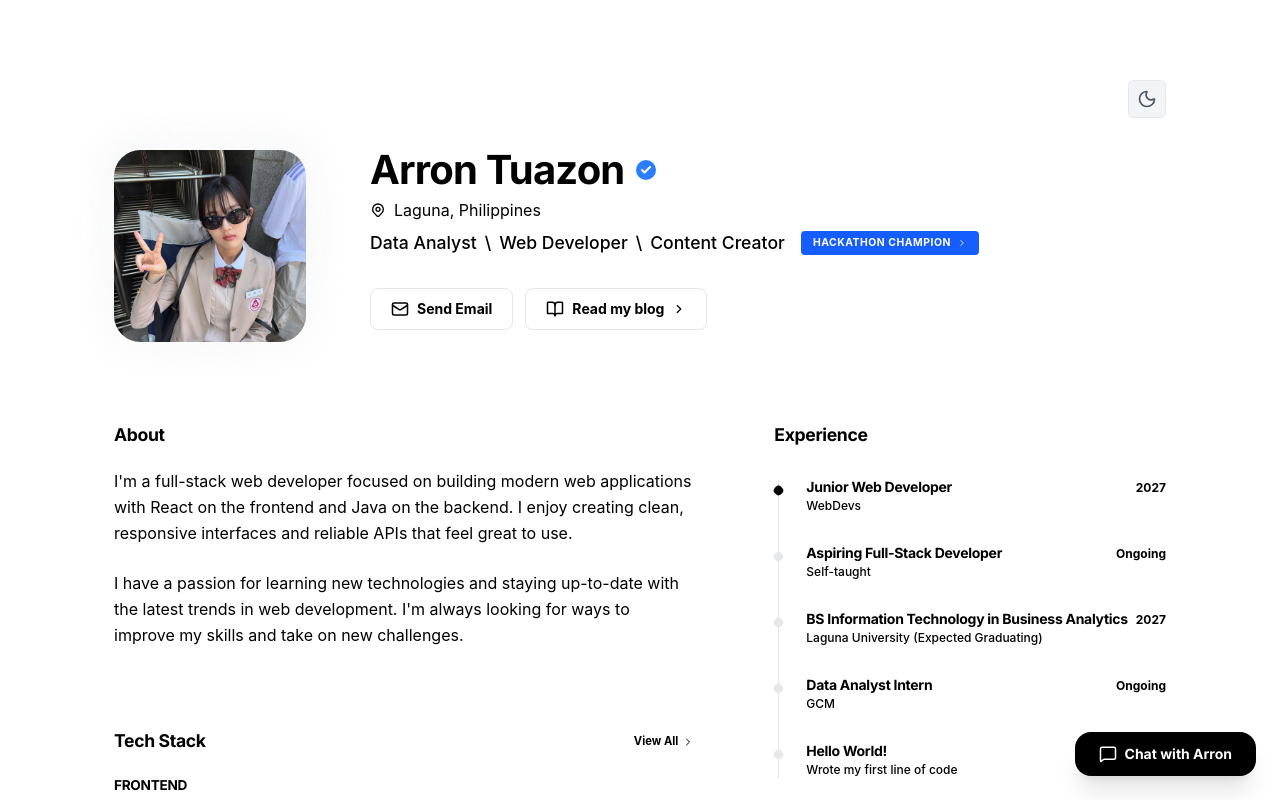
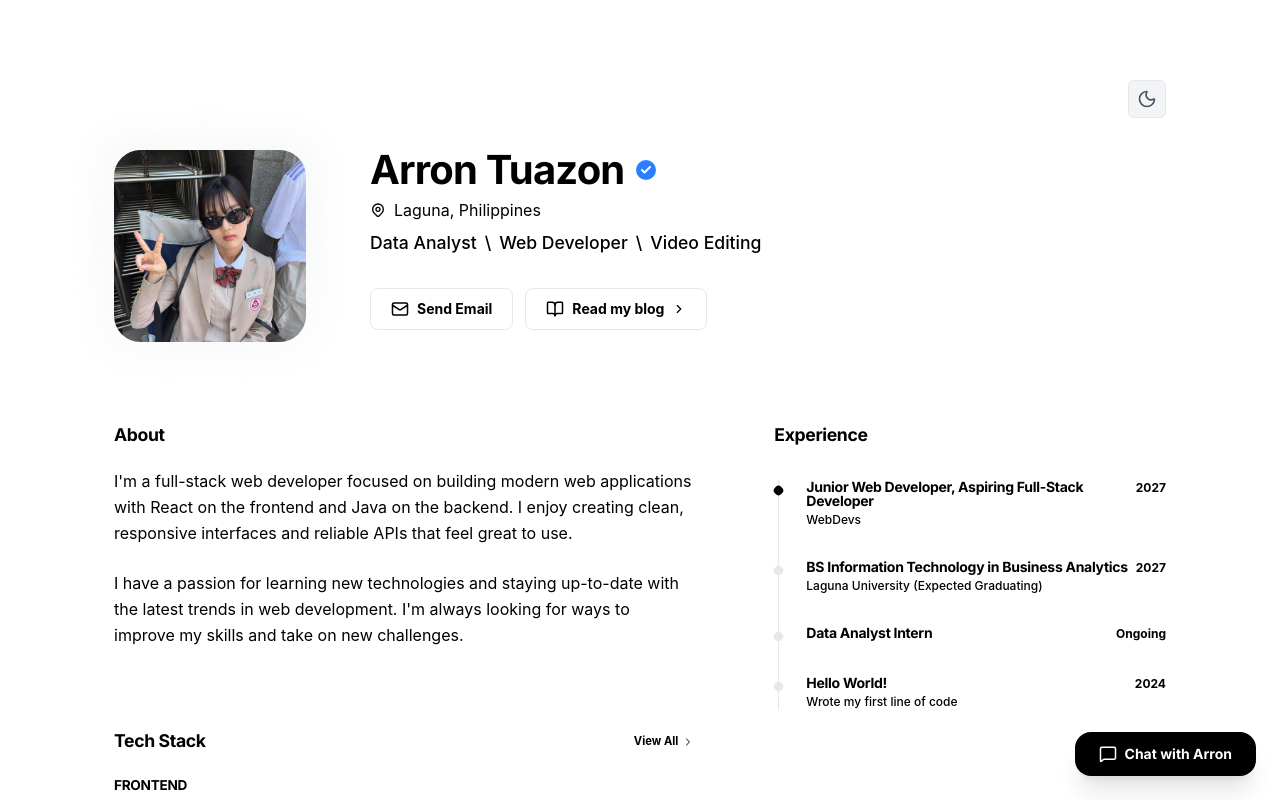
Before and after one commit to arrontuazon60892-cyber/portfolio-repo, a React (Vite) app: page / in a window 1280 px wide. Shown: the top 800 px of the page. Built offline with nearby package versions, Linux system fonts and the light colour scheme.

Commit message:
def nila mb

```diff
--- a/src/App.jsx
+++ b/src/App.jsx
@@ -63,22 +63,17 @@ function App() {
               <span>\</span>
               <span>Web Developer</span>
               <span>\</span>
-              <span>Content Creator</span>
-
-              <div className="ml-2 py-1 px-3 rounded bg-blue-600 text-white text-[0.65rem] font-bold uppercase tracking-wider flex items-center gap-1.5">
-                Hackathon Champion
-                <ChevronRight size={10} />
-              </div>
+              <span>Video Editing</span>
             </div>
 
             <div className="flex flex-wrap gap-3">
-              <button className={cn(
+              <a href="mailto:arrontuazon60892@gmail.com" className={cn(
                 "flex items-center gap-2 px-5 py-2.5 rounded-lg border font-bold text-sm transition-all",
                 isDark ? "border-gray-800 hover:bg-gray-900" : "border-gray-200 hover:bg-gray-50"
               )}>
                 <Mail size={18} />
                 Send Email
-              </button>
+              </a>
               <button className={cn(
                 "flex items-center gap-2 px-5 py-2.5 rounded-lg border font-bold text-sm transition-all",
                 isDark ? "border-gray-800 hover:bg-gray-900" : "border-gray-200 hover:bg-gray-50"
@@ -244,10 +239,9 @@ function App() {
               <h2 className="text-[1.1rem] font-bold mb-8">Experience</h2>
               <div className="space-y-8 relative before:absolute before:inset-0 before:left-[4px] before:w-[1px] before:bg-gray-200 dark:before:bg-gray-800">
                 {[
-                  { title: "Junior Web Developer", org: "WebDevs", year: "2027" },
-                  { title: "Aspiring Full-Stack Developer", org: "Self-taught", year: "Ongoing" },
+                  { title: "Junior Web Developer, Aspiring Full-Stack Developer", org: "WebDevs", year: "2027" },
                   { title: "BS Information Technology in Business Analytics", org: "Laguna University (Expected Graduating)", year: "2027" },
-                  { title: "Data Analyst Intern", org: "GCM", year: "Ongoing" },
+                  { title: "Data Analyst Intern", org: "", year: "Ongoing" },
                   { title: "Hello World!", org: "Wrote my first line of code", year: "2024" }
                 ].map((item, i) => (
                   <div key={i} className="relative pl-8">
```
